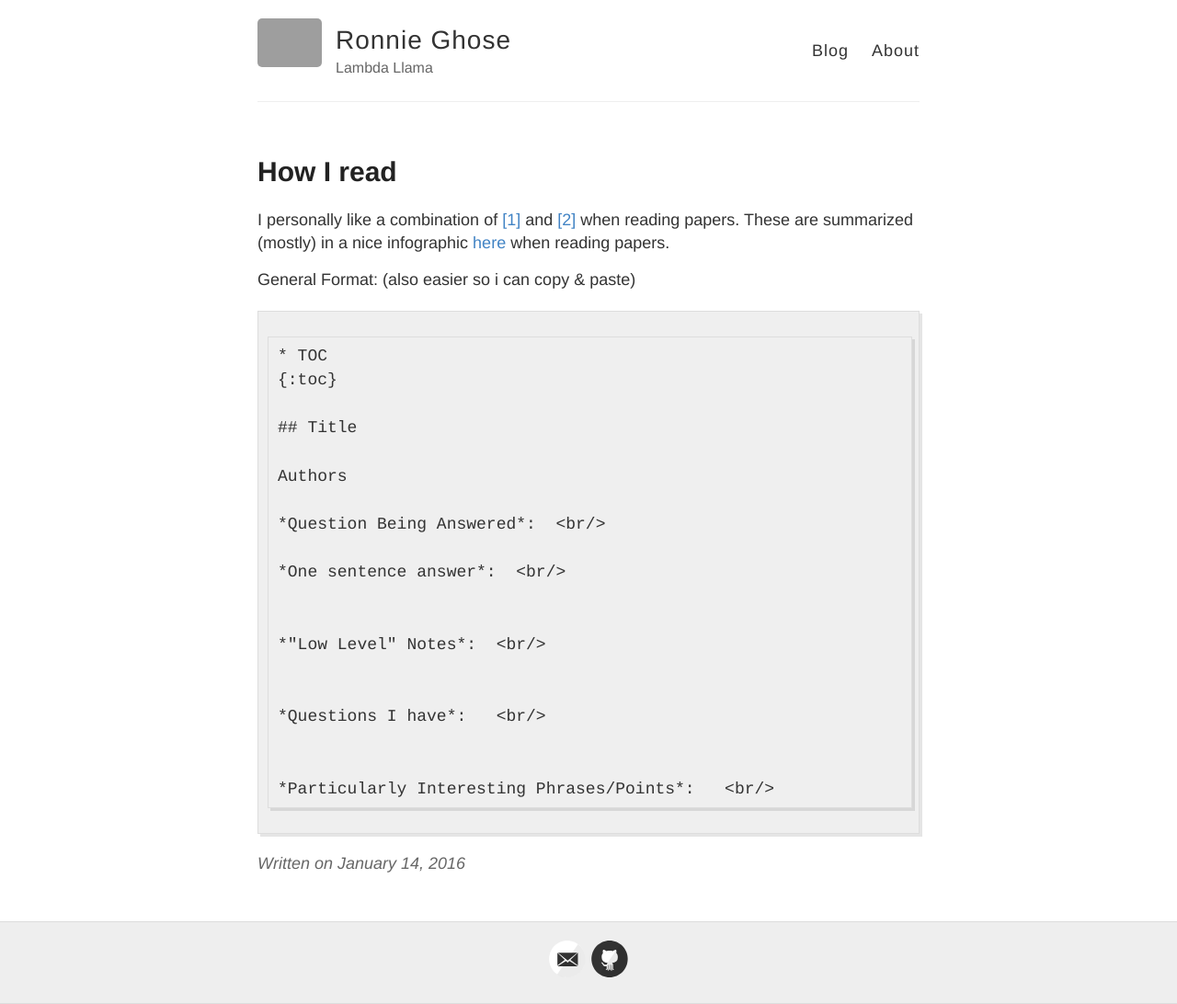
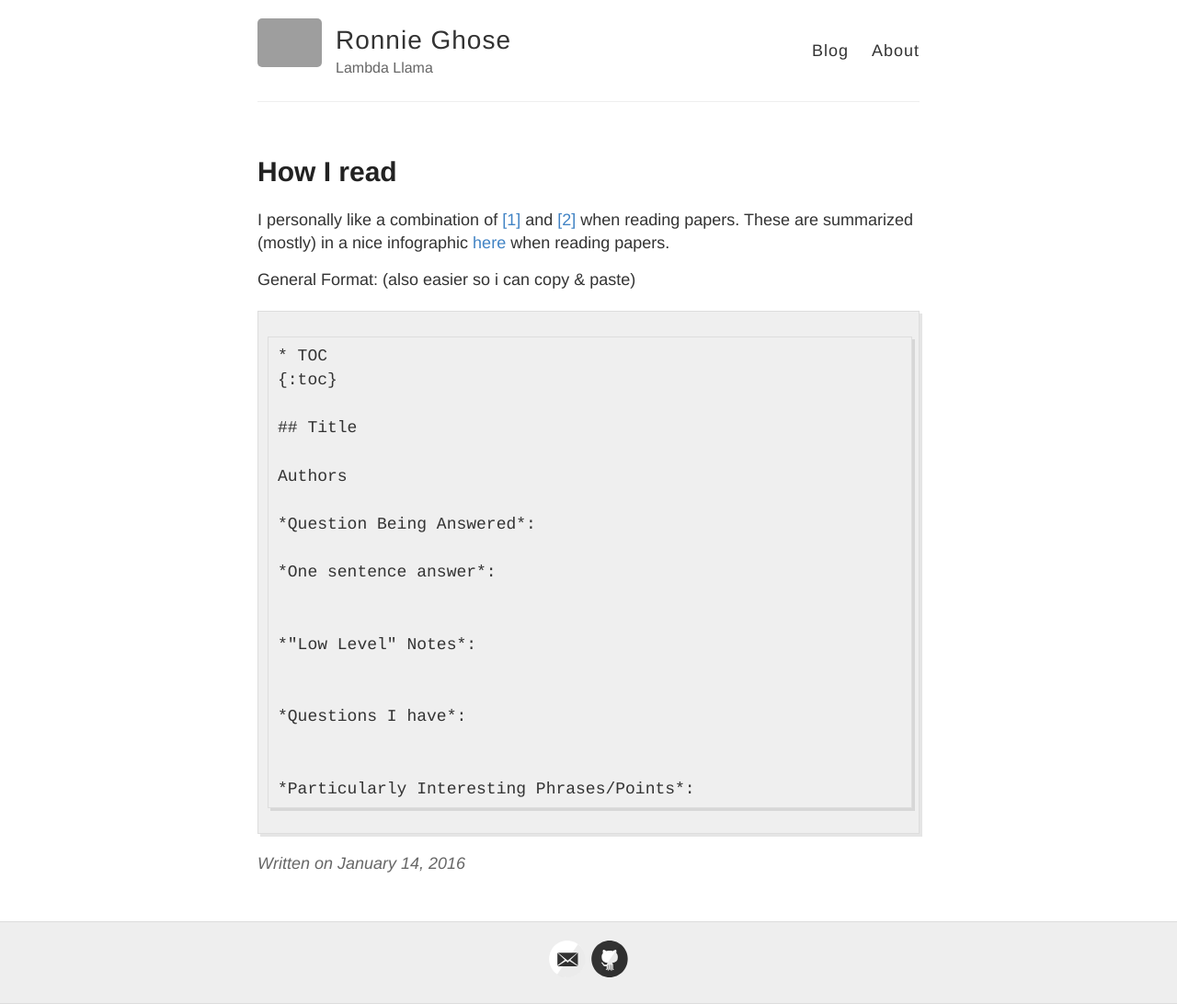
Before and after one commit to RONNCC/ronncc.github, a Jekyll site: the page built from _posts/2016-1-14-the-post-8931.md, in a window 1280 px wide. Shown: the whole page at 92% size. Built offline with Jekyll 4.4.1, drawn with Linux system fonts in a browser that asks for light colours; comment, search, counter and statistics services are not loaded; grey boxes are pictures that could not be loaded.

Commit message:
update from Jekyller

```diff
--- a/_posts/2016-1-14-the-post-8931.md
+++ b/_posts/2016-1-14-the-post-8931.md
@@ -18,7 +18,6 @@
 
 General Format: (also easier so i can copy & paste)
 
-
     * TOC
     {:toc}
 
@@ -26,15 +25,15 @@ General Format: (also easier so i can copy & paste)
 
     Authors
 
-    *Question Being Answered*:  <br/>
+    *Question Being Answered*:
 
-    *One sentence answer*:  <br/>
+    *One sentence answer*:
 
 
-    *"Low Level" Notes*:  <br/>
+    *"Low Level" Notes*:
 
 
-    *Questions I have*:   <br/>
+    *Questions I have*:
 
 
-    *Particularly Interesting Phrases/Points*:   <br/>
+    *Particularly Interesting Phrases/Points*:
```
Also changed, not shown: other parts of _posts/2016-1-14-the-post-8931.md (+1 -1 lines).
